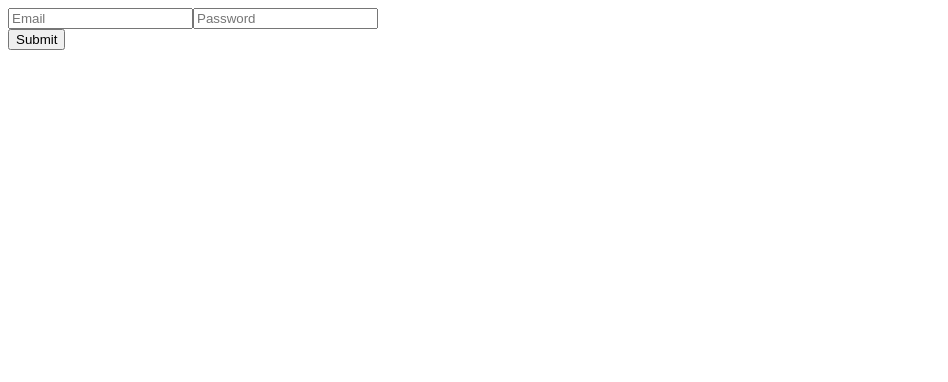
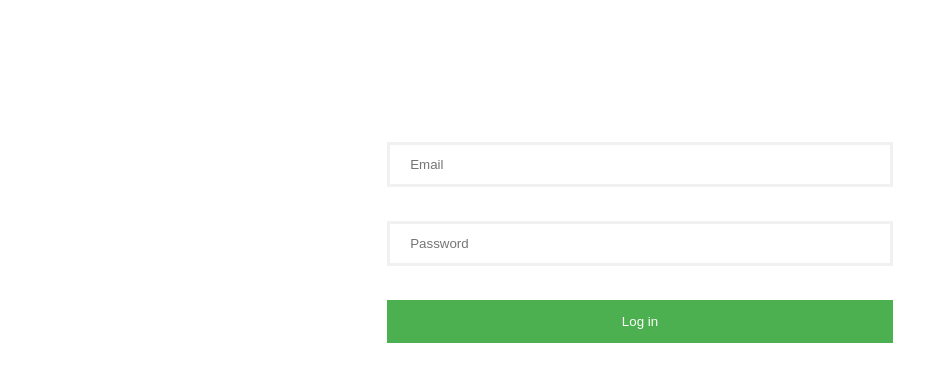
Before and after one commit to lorenabodea/WT_project, an Angular app in the folder Angular/time-management/: page /login in a window 1280 px wide. Shown: the top 382 px of the page, without its empty margins (0-948 px from the left). Built offline with nearby package versions, Linux system fonts and the light colour scheme.

Commit message:
beautify

```diff
--- a/Angular/time-management/src/app/components/home/home.component.css
+++ b/Angular/time-management/src/app/components/home/home.component.css
@@ -0,0 +1,20 @@
+a:link, a:visited {
+    background-color: #53b946;
+    color: white;
+    padding: 14px 25px;
+    text-align: center;
+    text-decoration: none;
+    display: inline-block;
+    width: 20%;
+    margin-right: 40%;
+    margin-left: 40%;
+  }
+
+
+  a:hover, a:active {
+    background-color: rgb(34, 128, 37);
+  }
+
+  h1{
+      text-align: center;
+  }
--- a/Angular/time-management/src/app/components/home/home.component.html
+++ b/Angular/time-management/src/app/components/home/home.component.html
@@ -1,8 +1,8 @@
+
 <h1> Welcome to your Time Management Application</h1>
-<p>aici facem sa fie frumos</p>
-<br>
+
+
+<br><br><br><br><br><br><br><br>
 <p>
-
   <a routerLink="/login">Login</a>
-
 </p>
--- a/Angular/time-management/src/app/components/login/login.component.css
+++ b/Angular/time-management/src/app/components/login/login.component.css
@@ -0,0 +1,34 @@
+
+
+  input[type=text], input[type=password] {
+    width: 40%;
+    padding: 12px 20px;
+    margin: 8px 0;
+    display: inline-block;
+    border: 1px solid #ccc;
+    box-sizing: border-box;
+    border: 3px solid #f1f1f1;
+    margin-right: 30%;
+    margin-left: 30%;
+  }
+
+
+  input[type=submit] {
+    background-color: #4CAF50;
+    color: white;
+    padding: 14px 20px;
+    margin: 8px 0;
+    border: none;
+    cursor: pointer;
+    width: 40%;
+    margin-right: 30%;
+    margin-left: 30%;
+  }
+
+  input[type=text]:focus {
+    background-color: lightblue;
+  }
+
+  input[type=password]:focus {
+    background-color: lightblue;
+  }
--- a/Angular/time-management/src/app/components/login/login.component.html
+++ b/Angular/time-management/src/app/components/login/login.component.html
@@ -1,6 +1,8 @@
+<br><br><br><br><br><br><br>
+
 <form (submit)="loginUser($event)">
-  <input type="text" placeholder="Email" id="email">
+  <input type="text" placeholder="Email" id="email"><br><br>
   <input type="password" placeholder="Password" id="password">
-  <br>
-  <input type="submit" value="Submit" routerLink="/calendar">
+  <br><br>
+  <input type="submit" value="Log in" routerLink="/calendar">
 </form>
```
Also changed, not shown: Angular/time-management/src/app/media/time-management.jpg (added).
